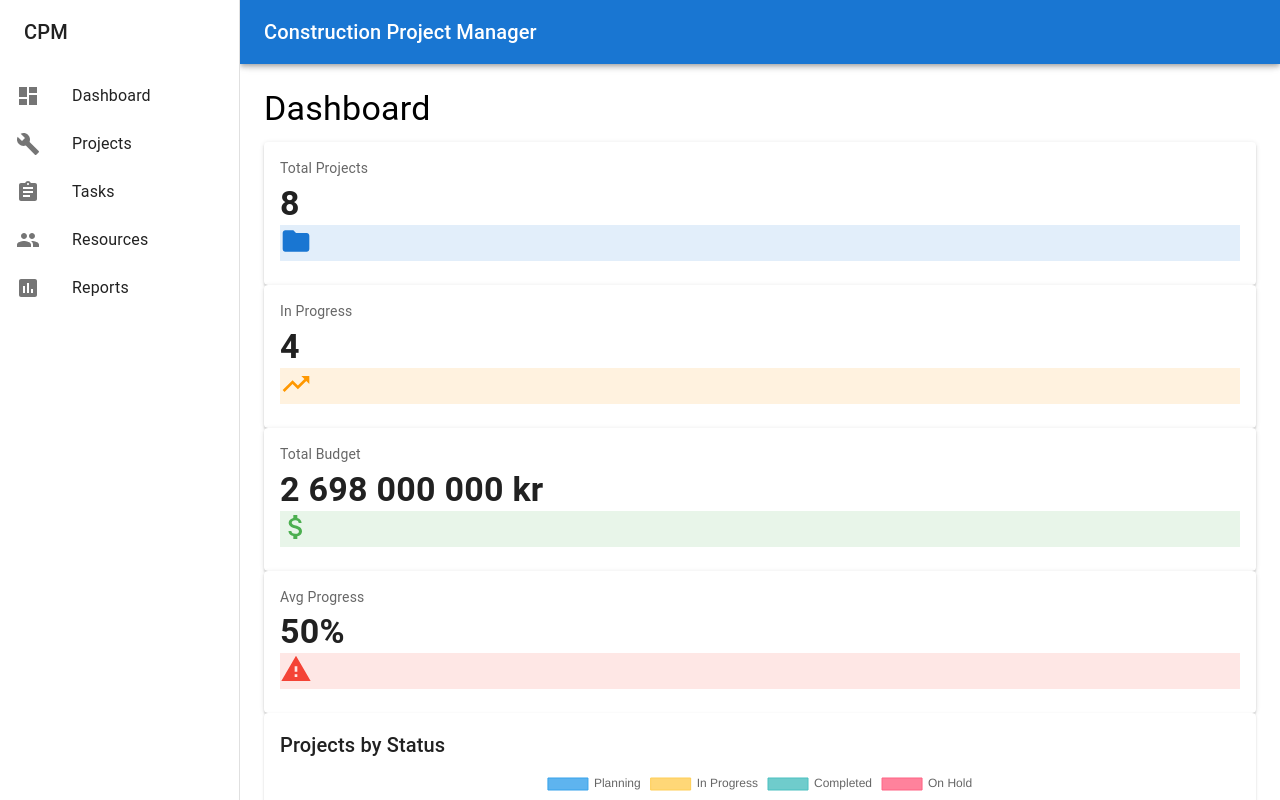
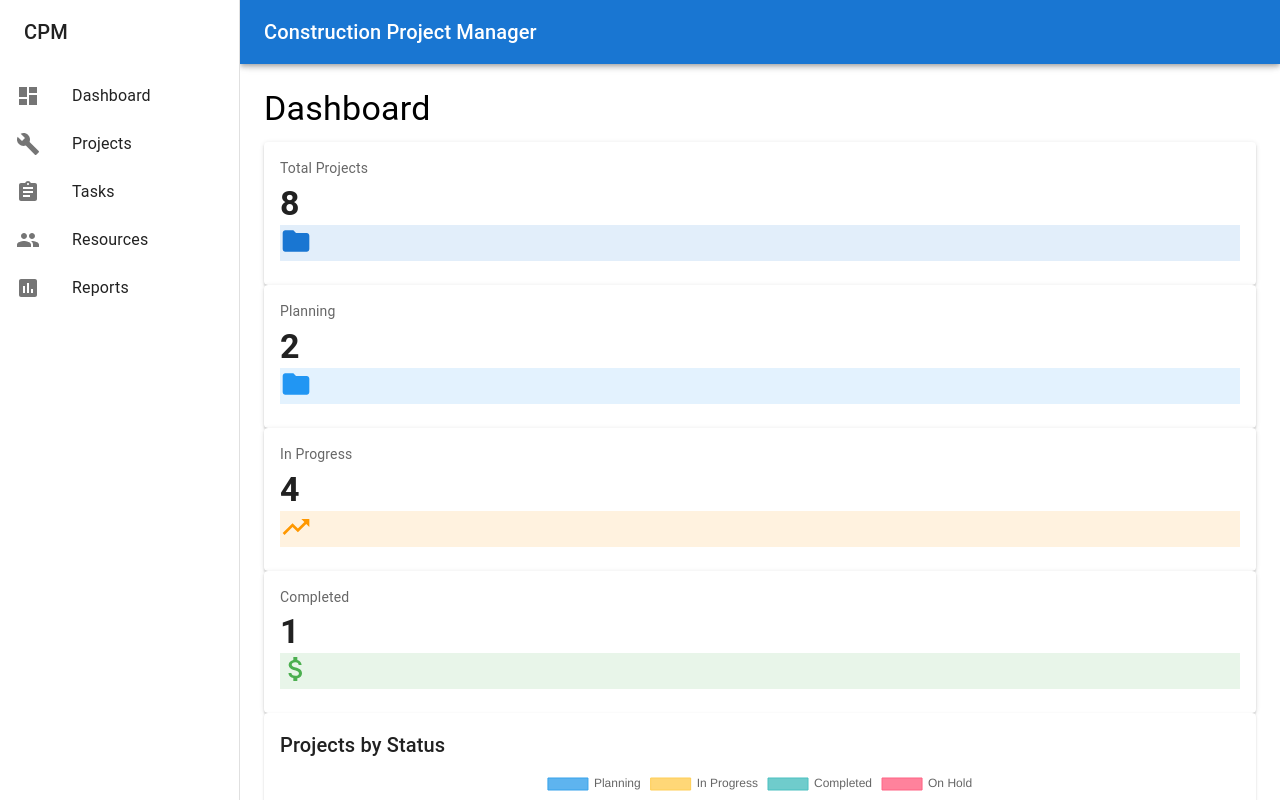
Before and after one commit to Gevindu-Piyawansha/construction-project-manager, a React (Create React App) app: page / in a window 1280 px wide. Shown: the top 800 px of the page. Built offline with nearby package versions, Linux system fonts and the light colour scheme; no server answers.

Commit message:
fix: Display Planning and Completed counts in Dashboard stat cards

```diff
--- a/src/pages/Dashboard.tsx
+++ b/src/pages/Dashboard.tsx
@@ -209,22 +209,22 @@ const Dashboard: React.FC = () => {
           color="#1976d2"
         />
         <StatCard
+          title="Planning"
+          value={stats.planning}
+          icon={ProjectIcon}
+          color="#2196f3"
+        />
+        <StatCard
           title="In Progress"
           value={stats.inProgress}
           icon={TrendingIcon}
           color="#ff9800"
         />
         <StatCard
-          title="Total Budget"
-          value={formatBudget(stats.totalBudget)}
+          title="Completed"
+          value={stats.completed}
           icon={MoneyIcon}
           color="#4caf50"
-        />
-        <StatCard
-          title="Avg Progress"
-          value={`${stats.avgProgress}%`}
-          icon={WarningIcon}
-          color="#f44336"
         />
       </motion.div>
 
```
